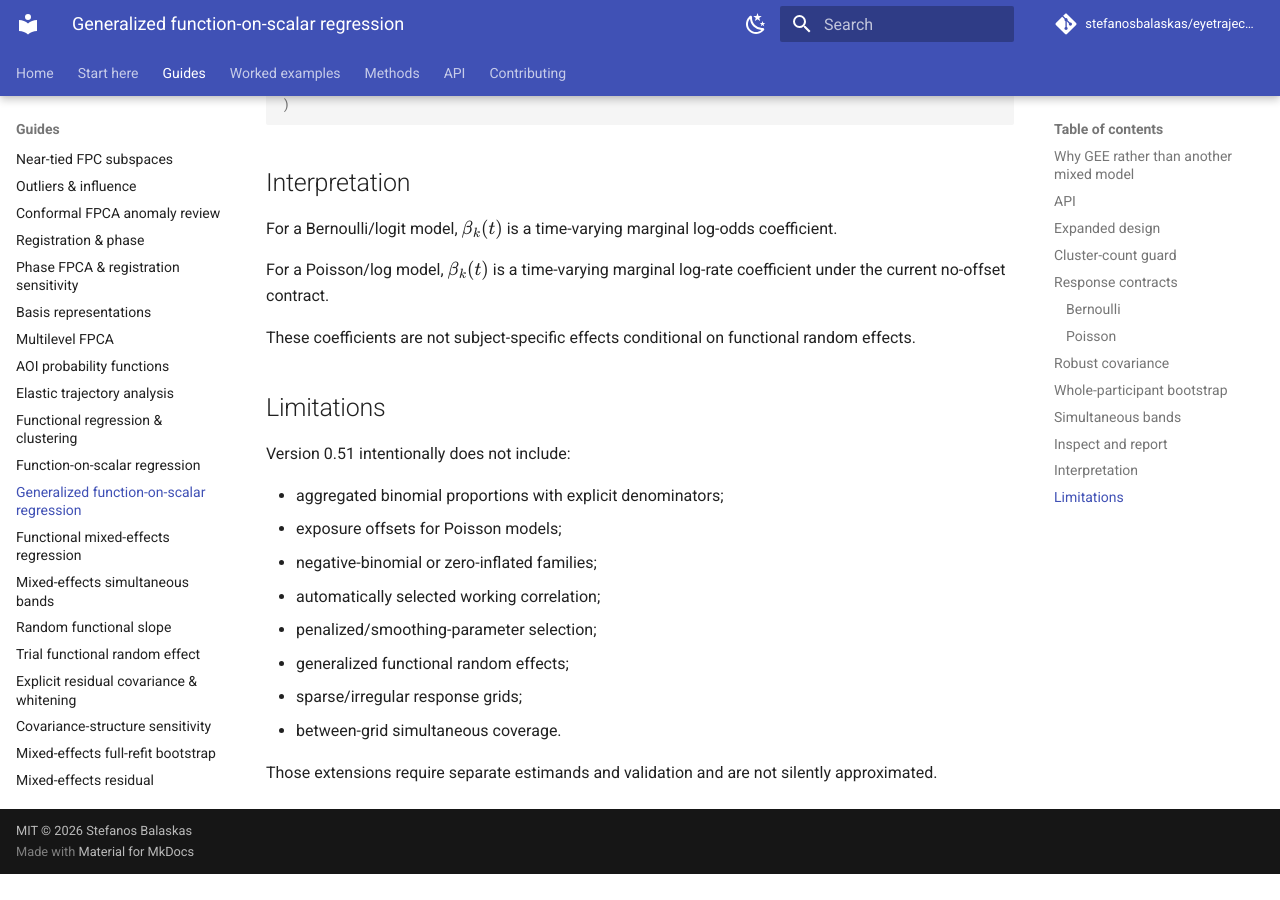
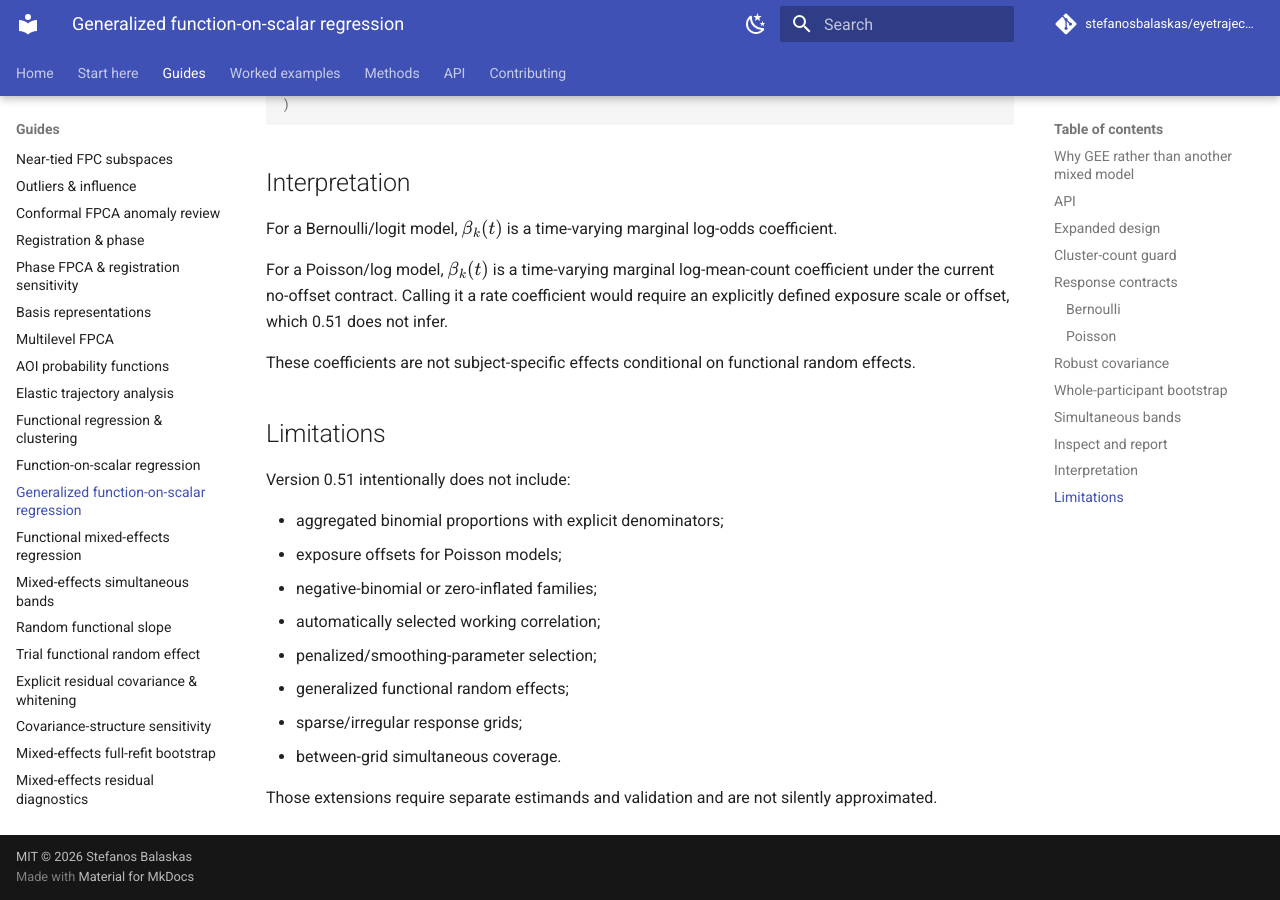
Before and after one commit to stefanosbalaskas/eyetrajectoriespy, an MkDocs documentation site: the page built from docs/methods/generalized-function-on-scalar.md, in a window 1280 px wide and 900 px high, scrolled down 5391 px. Built offline with MkDocs 1.6.1 and Material for MkDocs 9.7.7, drawn with Linux system fonts in a browser that asks for light colours; comment, search, counter and statistics services are not loaded; before the commit the page ends 6265 px from its top, so only the background shows below that.

Commit message:
Clarify Poisson generalized FoSR interpretation

```diff
--- a/docs/methods/generalized-function-on-scalar.md
+++ b/docs/methods/generalized-function-on-scalar.md
@@ -297,8 +297,10 @@
 For a Bernoulli/logit model, \(\beta_k(t)\) is a time-varying marginal
 log-odds coefficient.
 
-For a Poisson/log model, \(\beta_k(t)\) is a time-varying marginal log-rate
-coefficient under the current no-offset contract.
+For a Poisson/log model, \(\beta_k(t)\) is a time-varying marginal
+log-mean-count coefficient under the current no-offset contract. Calling it a
+rate coefficient would require an explicitly defined exposure scale or offset,
+which 0.51 does not infer.
 
 These coefficients are not subject-specific effects conditional on functional
 random effects.
```
